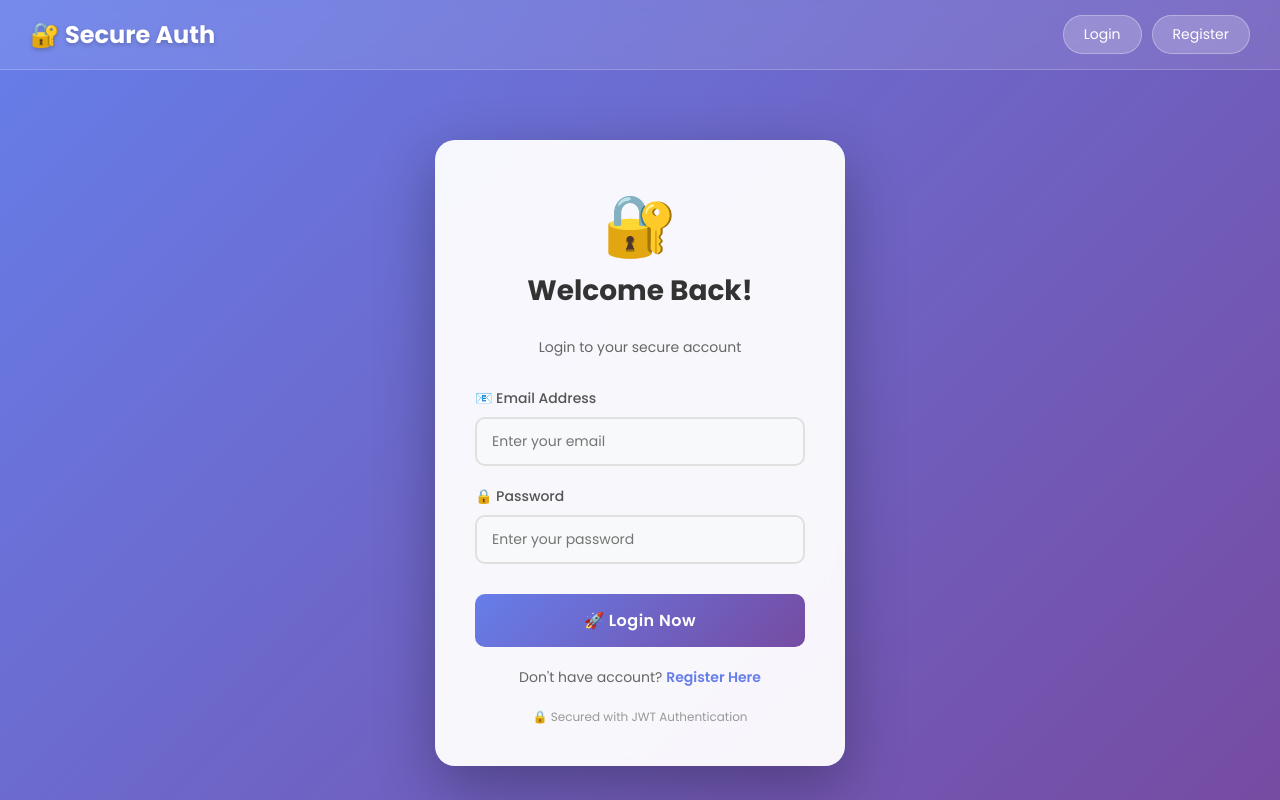
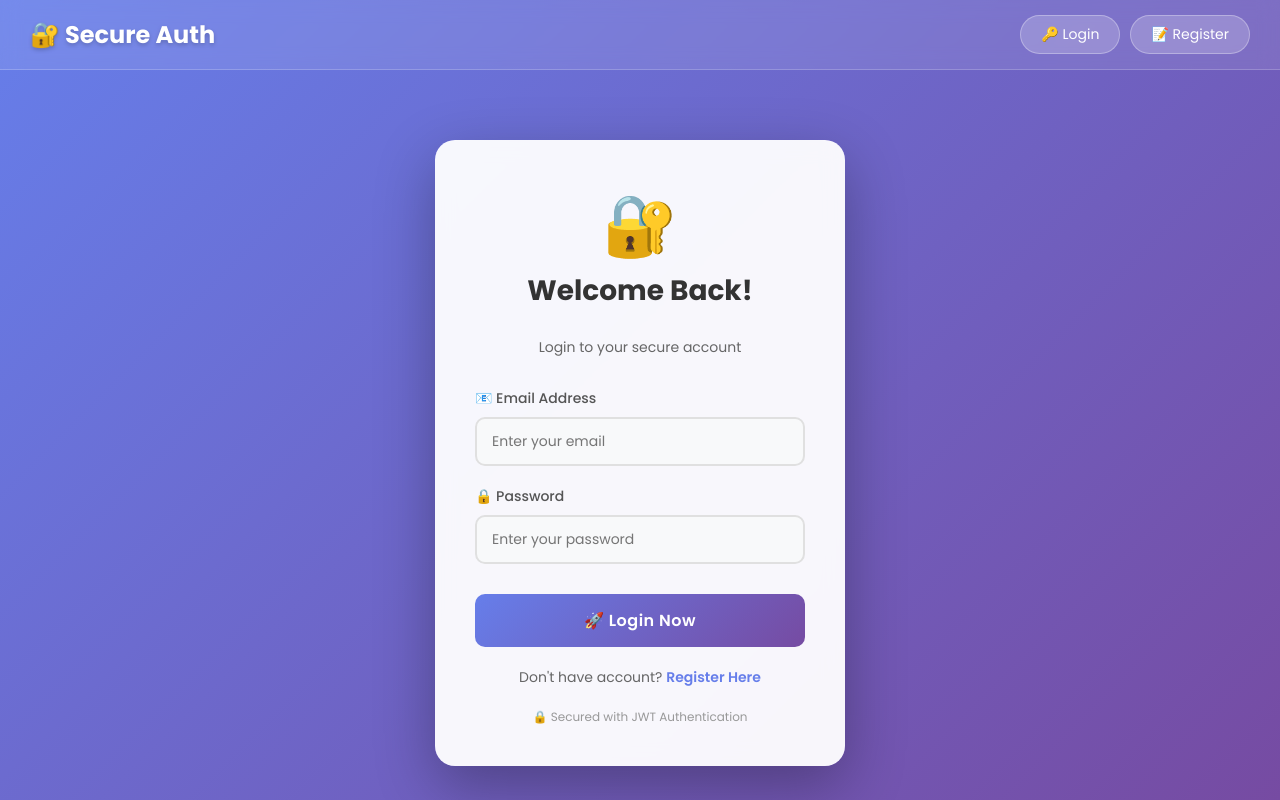
Before and after one commit to rajendran55764-lab/secure-user-authentication, a React (Create React App) app in the folder client/: page / in a window 1280 px wide. Built offline with nearby package versions, Linux system fonts and the light colour scheme.

Commit message:
Update App.js

```diff
--- a/client/src/App.js
+++ b/client/src/App.js
@@ -21,13 +21,21 @@ function App() {
         <div>
           {!token ? (
             <>
-              <button onClick={() => setPage('login')}>Login</button>
-              <button onClick={() => setPage('register')}>Register</button>
+              <button onClick={() => setPage('login')}>
+                🔑 Login
+              </button>
+              <button onClick={() => setPage('register')}>
+                📝 Register
+              </button>
             </>
           ) : (
             <>
-              <button onClick={() => setPage('profile')}>Profile</button>
-              <button onClick={logout}>Logout</button>
+              <button onClick={() => setPage('profile')}>
+                👤 Profile
+              </button>
+              <button onClick={logout}>
+                🚪 Logout
+              </button>
             </>
           )}
         </div>
```
